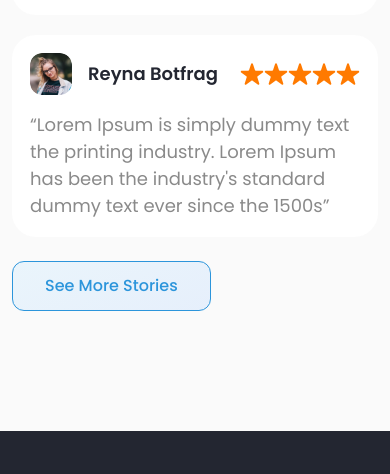
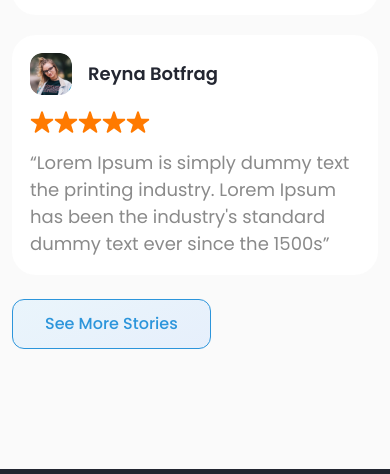
Before and after one commit to JesslynYang/odc-healthkuy-slicing, a website: page index.html in a window 390 px wide. Shown: the part 5614-6088 px from the top of the page. Drawn offline with nearby package versions, Linux system fonts and the light colour scheme.

Commit message:
Adjusted review card layout in mobile view

```diff
--- a/index.html
+++ b/index.html
@@ -533,14 +533,14 @@
                     </div>
 
                     <div class="review-card">
-                        <div class="d-flex justify-content-between align-items-center">
+                        <div class="d-flex flex-column flex-sm-row justify-content-start justify-content-sm-between align-items-start align-items-sm-center">
                             <div class="d-flex justify-content-start align-items-center">
                                 <img src="./assets/img/review/2.png" alt="" class="review-profile me-3">
 
                                 <h4 class="review-name section-description fw-semibold">Reyna Botfrag</h4>
                             </div>
 
-                            <div class="d-flex justify-content-start align-items-center">
+                            <div class="d-flex justify-content-start align-items-center mt-3 mt-sm-0">
                                 <img src="./assets/img/icon/star.svg" alt="">
                                 <img src="./assets/img/icon/star.svg" alt="">
                                 <img src="./assets/img/icon/star.svg" alt="">
```
